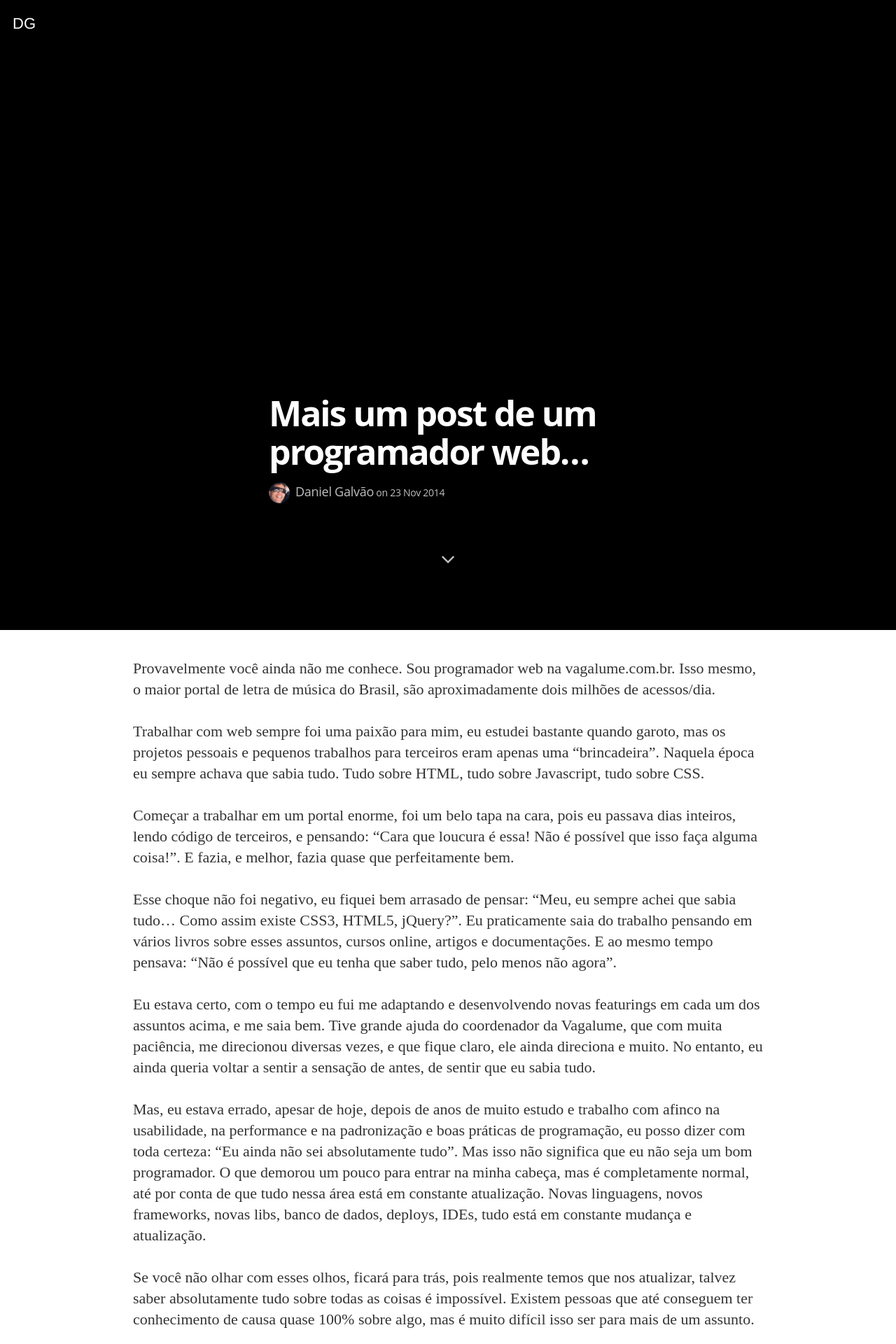
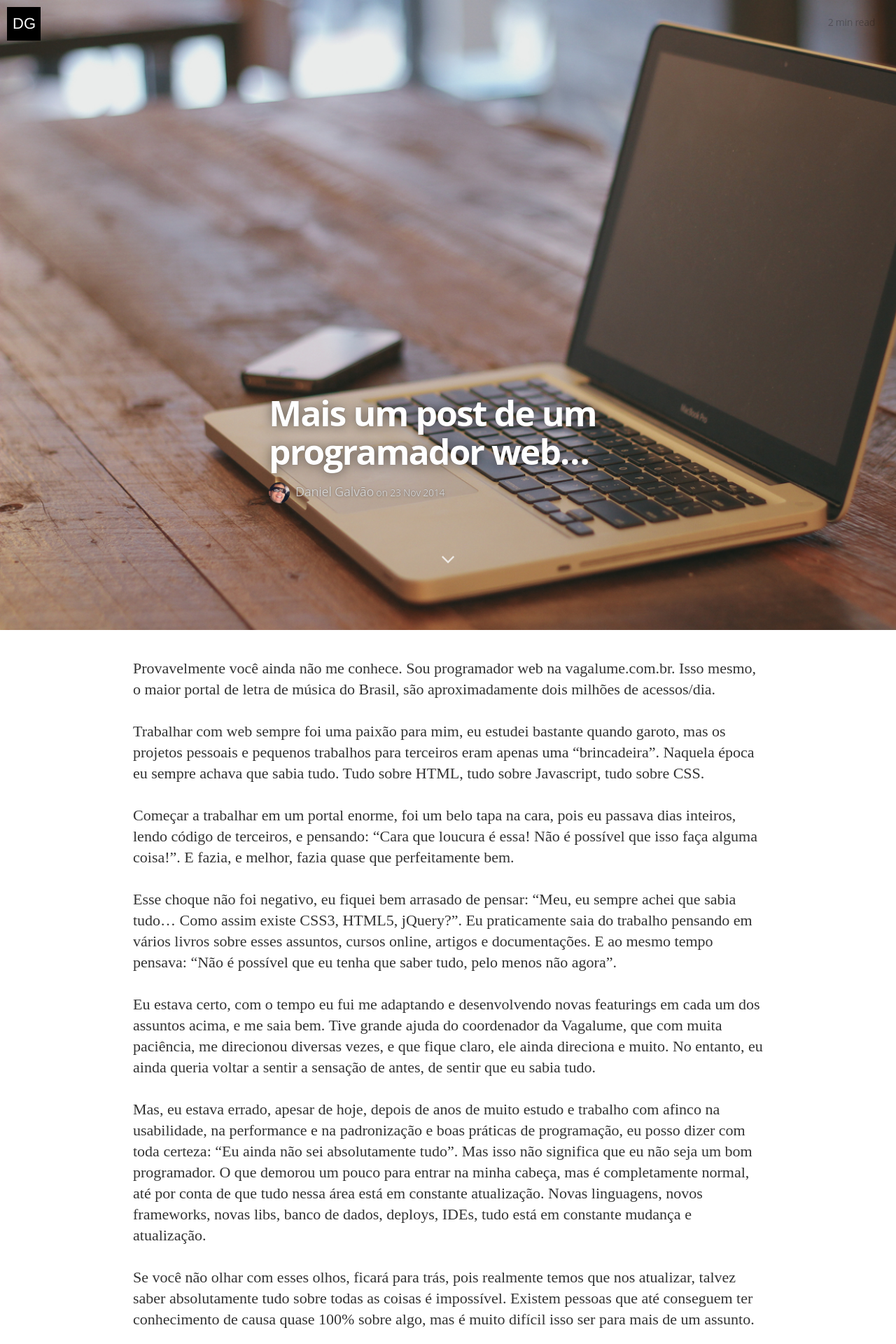
Before and after one commit to danielGalvao/danielGalvao.github.io, a Jekyll site: the page built from _posts/2014-11-23-mais-um-post-de-um-programador-web.markdown, in a window 1280 px wide. Shown: the top 1920 px of the page at 70% size. Built offline with Jekyll 4.4.1, drawn with Linux system fonts in a browser that asks for light colours; nearby versions of some CDN libraries; some web fonts are replaced; a style sheet for code colours, icons or effects is not loaded.

Commit message:
fix url image post

```diff
--- a/_posts/2014-11-23-mais-um-post-de-um-programador-web.markdown
+++ b/_posts/2014-11-23-mais-um-post-de-um-programador-web.markdown
@@ -2,7 +2,7 @@
 layout: post
 title:  "Mais um post de um programador web…"
 date:   2014-11-23 15:12:45 -0300
-image: ./assets/images/background_image.jpg
+image: ../../../assets/images/background_image.jpg
 ---
 Provavelmente você ainda não me conhece. Sou programador web na vagalume.com.br. Isso mesmo, o maior portal de letra de música do Brasil, são aproximadamente dois milhões de acessos/dia.
 
```
